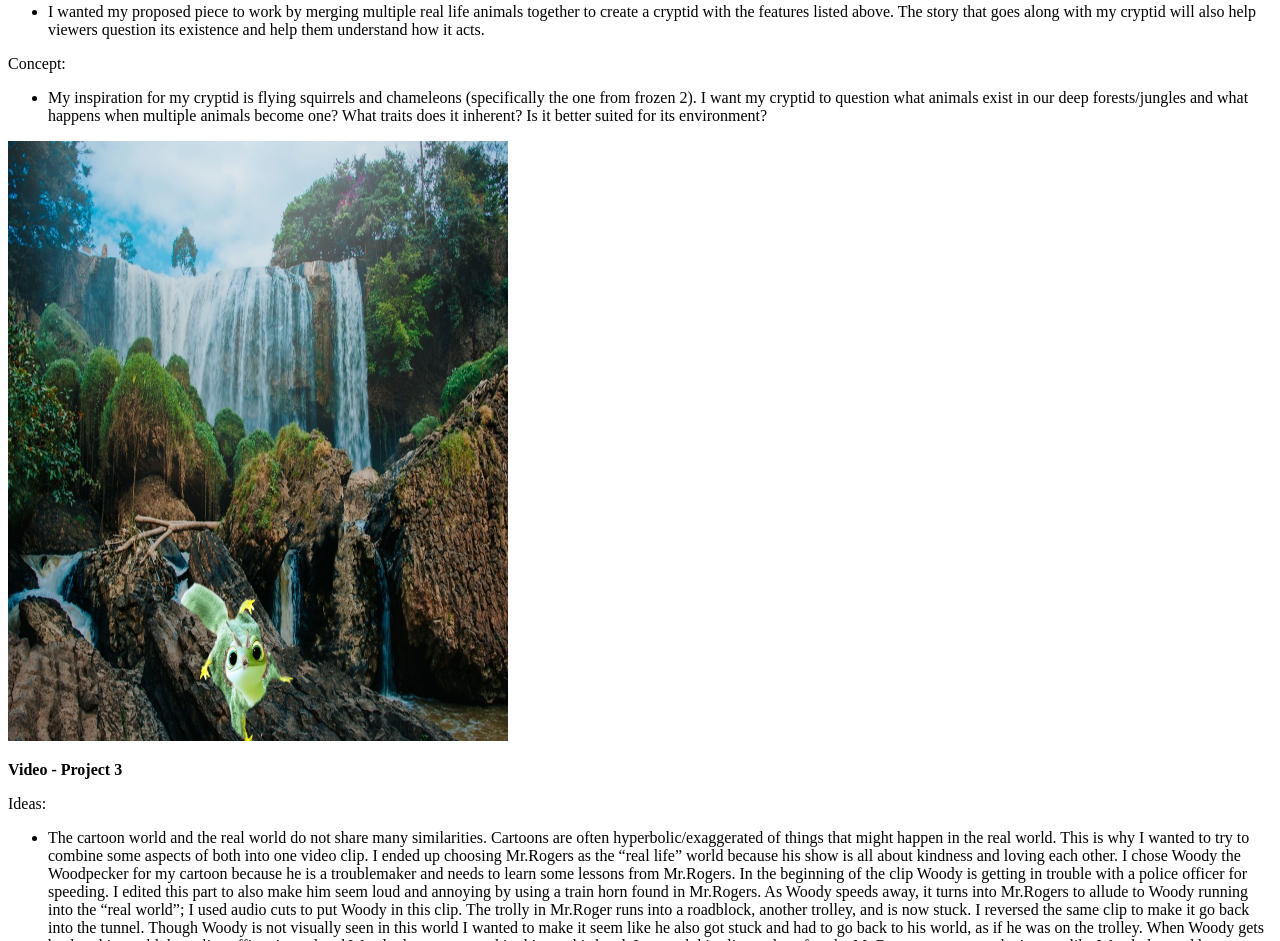
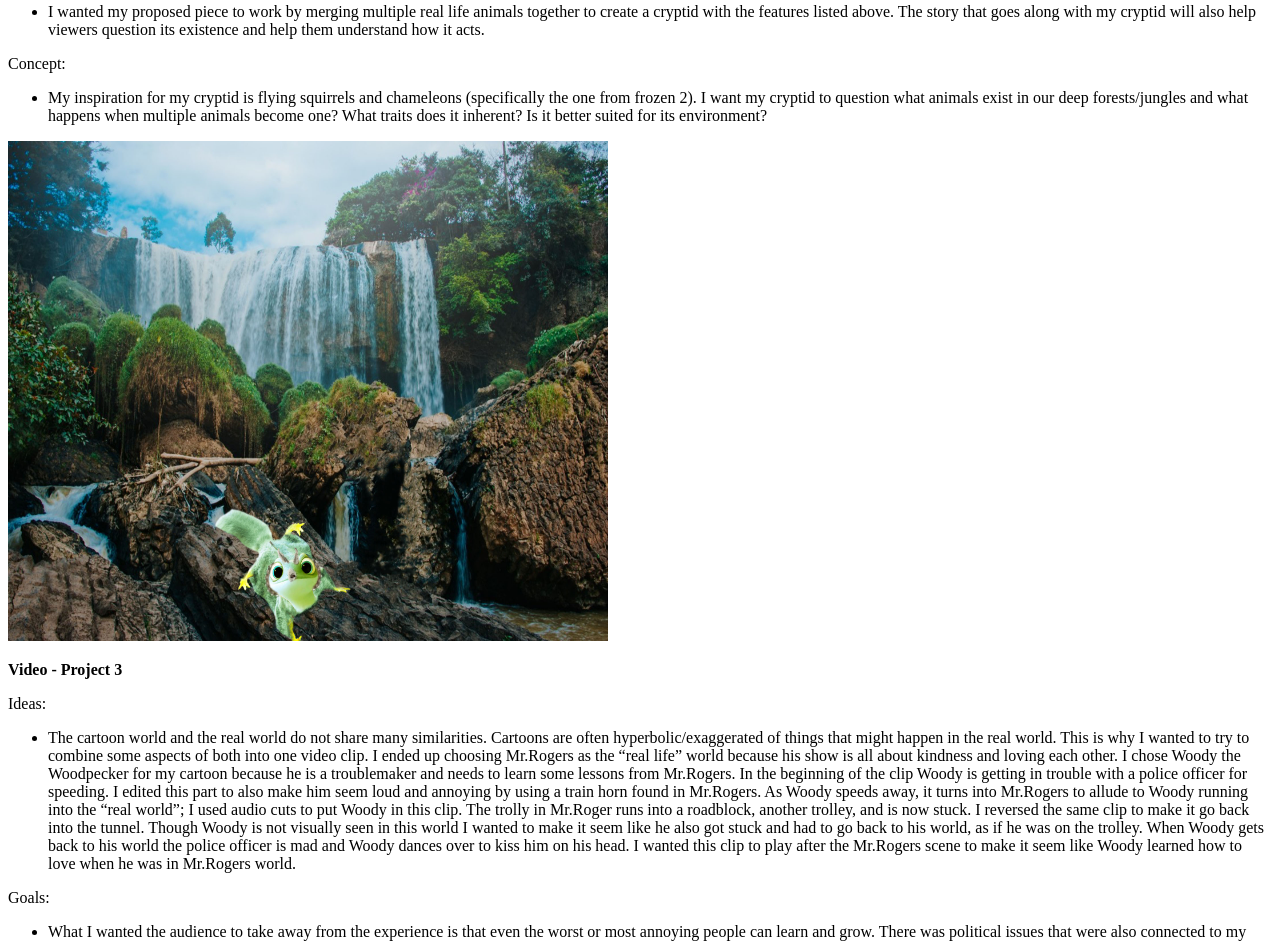
Before and after one commit to adaleibrooks/Art-222-Website, a plain HTML site: page index.html in a window 1280 px wide. Shown: the part 1301-2242 px from the top of the page. Drawn offline with Linux system fonts and the light colour scheme.

Commit message:
Update index.html

```diff
--- a/index.html
+++ b/index.html
@@ -44,7 +44,7 @@ Goals: <ul>
 Concept:<ul>
 <li> My inspiration for my cryptid is flying squirrels and chameleons (specifically the one from frozen 2). I want my cryptid to question what animals exist in our deep forests/jungles and what happens when multiple animals become one? What traits does it inherent? Is it better suited for its environment?
 </ul>
-<img src="Cryptid - Adalei Brooks  (1).jpg"width="500" height="600">
+<img src="Cryptid - Adalei Brooks  (1).jpg"width="600" height="500">
 
 <b> <p>Video - Project 3</p> </b>
 <p> Ideas:<ul>
```
